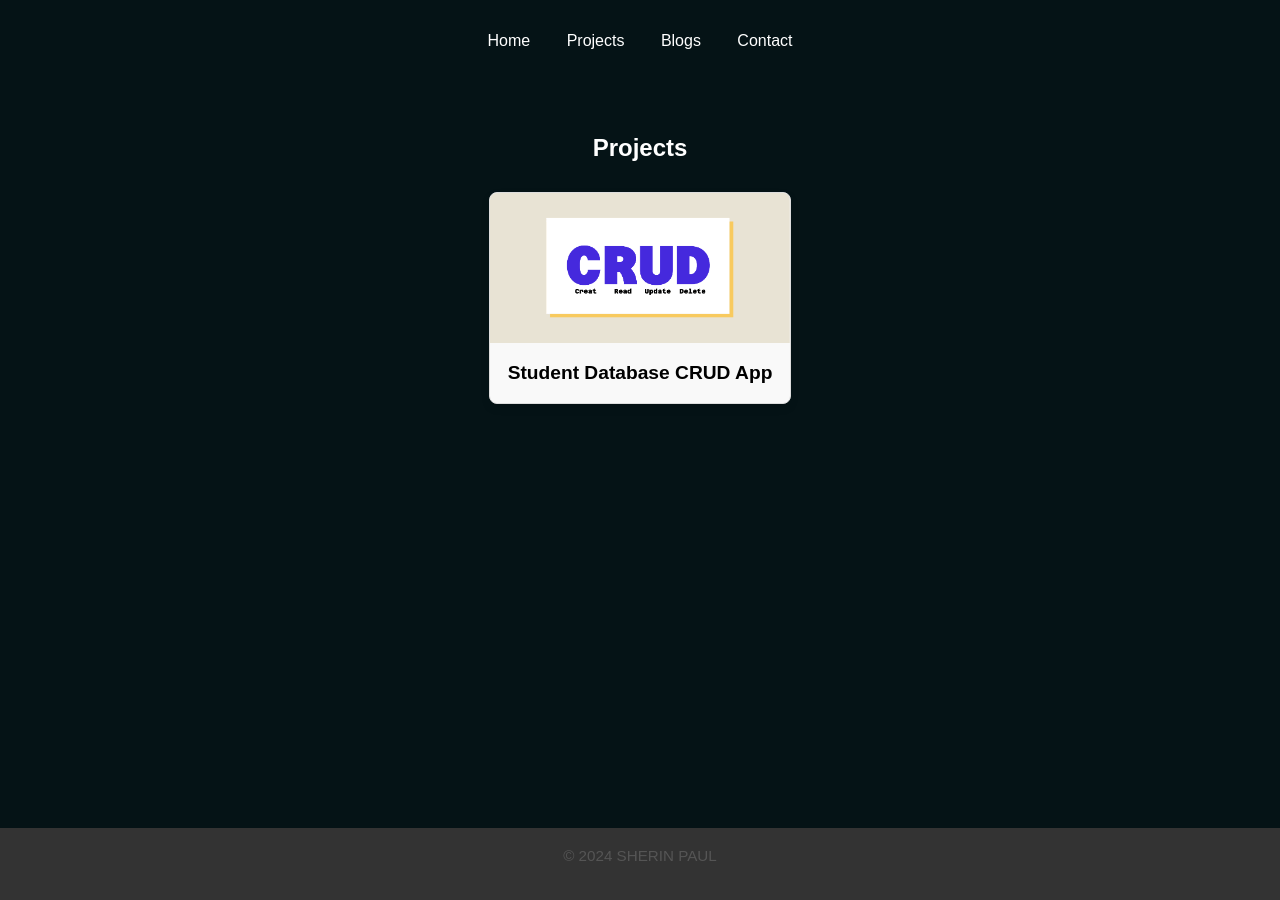
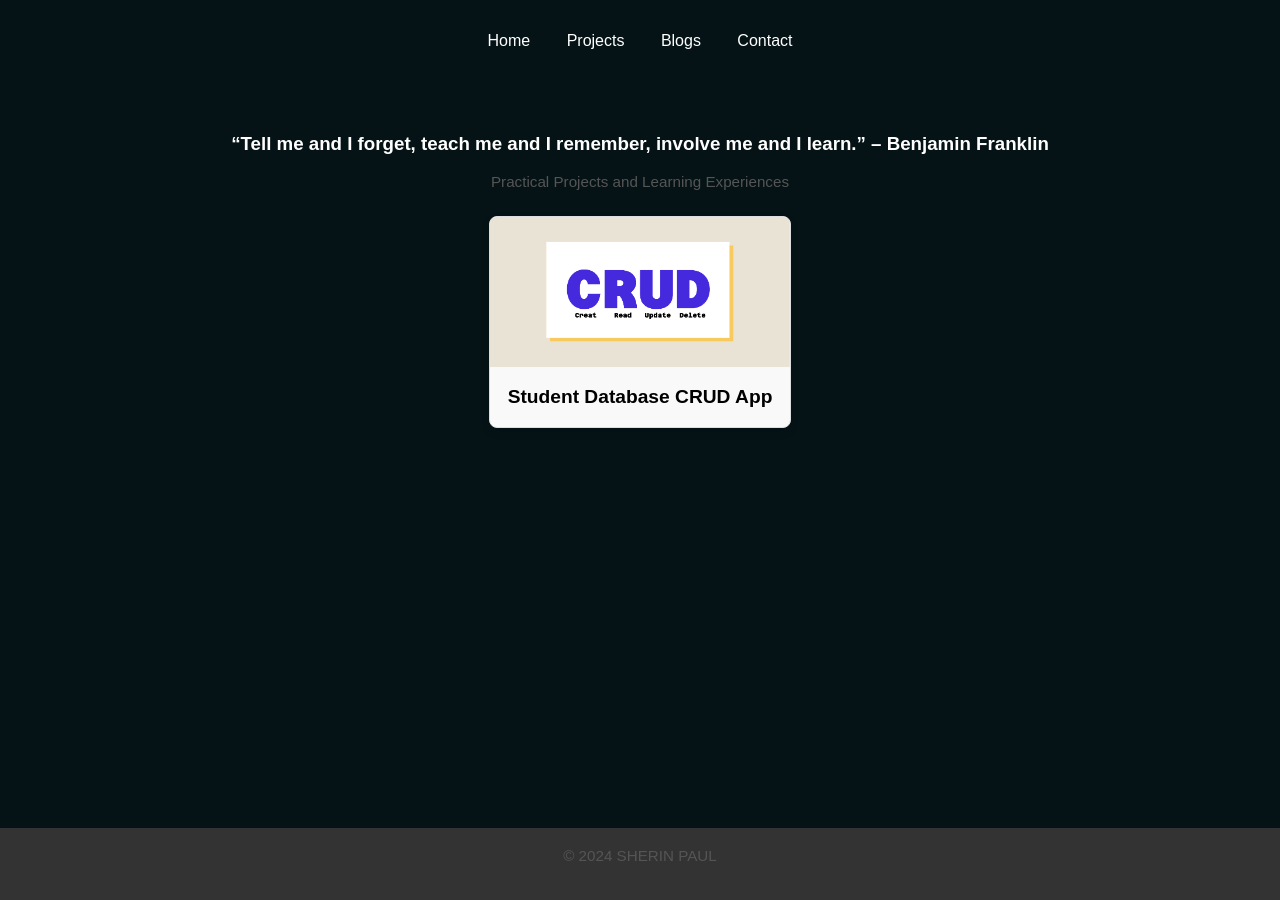
Before and after one commit to Paulsh3rin/Paulsh3rin.github.io, a Jekyll site: the page built from projects.html, in a window 1280 px wide. Built offline with Jekyll 4.4.1, drawn with Linux system fonts in a browser that asks for light colours.

Commit message:
Add page heading

```diff
--- a/projects.html
+++ b/projects.html
@@ -3,7 +3,9 @@ layout: default
 title: Projects
 ---
 <section id="projects" style="text-align: center;">
-    <h2>Projects</h2>
+    <h3>“Tell me and I forget, teach me and I remember, involve me and I learn.” – Benjamin Franklin</h3>
+    <p>Practical Projects and Learning Experiences</p>
+
     <div class="projects-container">
         <!-- Project 1 -->
         <a href="https://paulsh3rin.github.io/CRUD-Operations/" class="project-card project-link">
```
